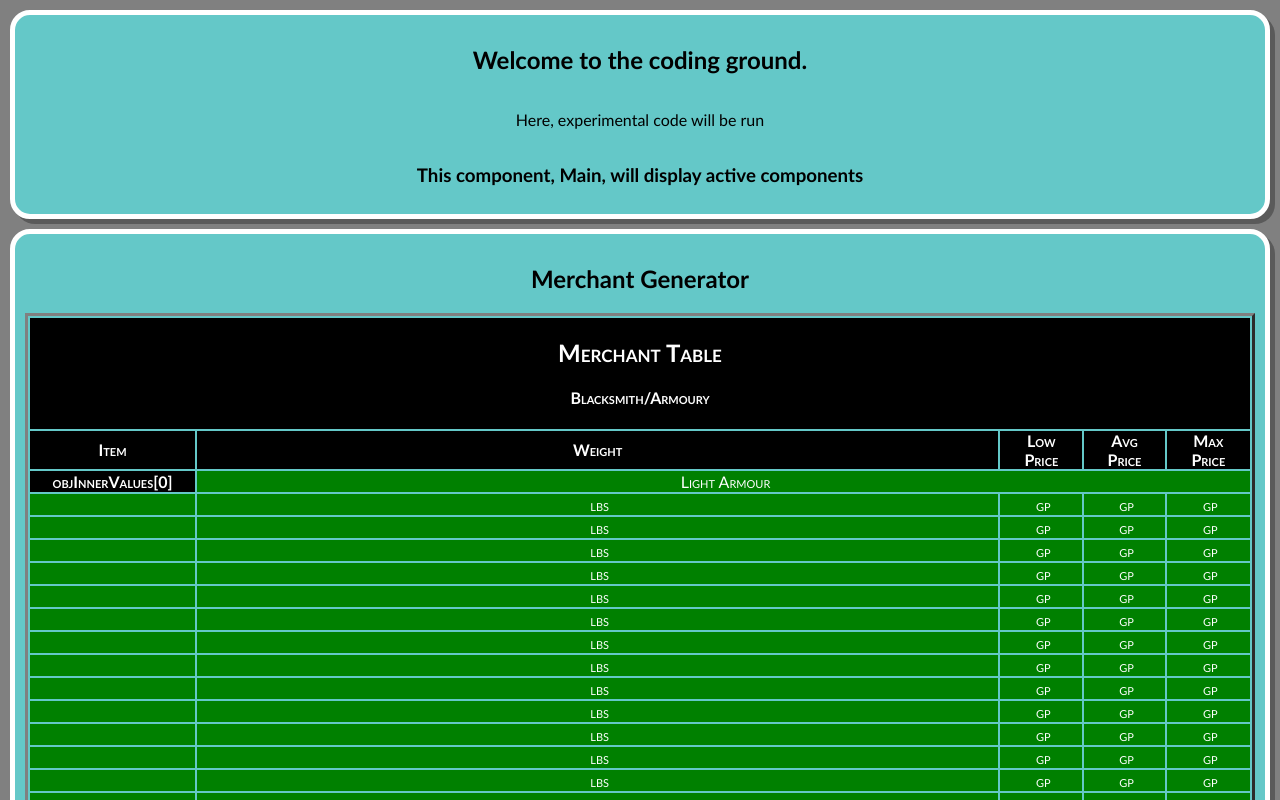
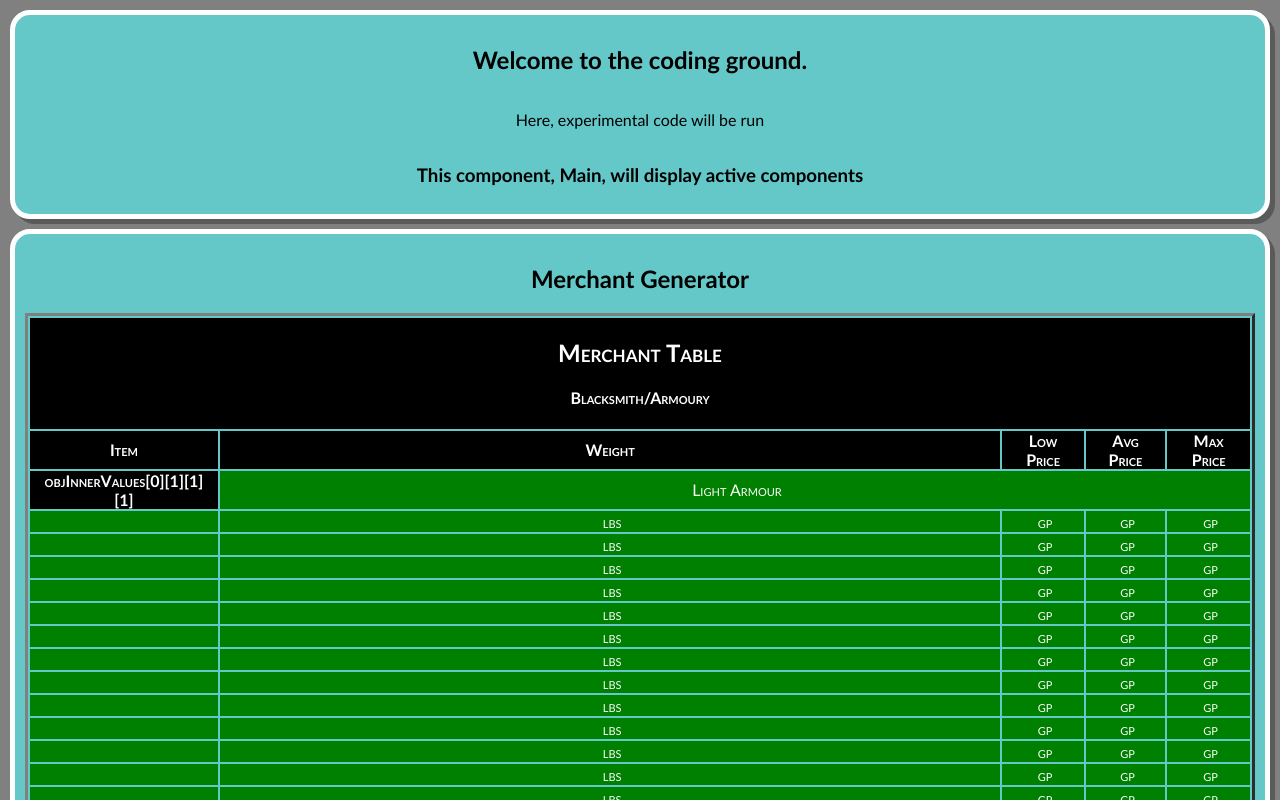
Before and after one commit to BNag87/Testing-Area, a React (Create React App) app: page / in a window 1280 px wide. Shown: the top 800 px of the page. Built offline with nearby package versions, Linux system fonts and the light colour scheme.

Commit message:
weird update

```diff
--- a/src/Components/C-MerchantGenerator.js
+++ b/src/Components/C-MerchantGenerator.js
@@ -18,9 +18,7 @@ import {
 //==========----------→COMPONENT STARTS HERE
 export const MerchantGenerator = () => {
 //WELCOME TO A NEW DAY! YOU'RE ALMOST THERE!
-//Just need to figure out how to navigate the data structure properly.
-//You got the blurb for items but it was searching through each array
-//one at a time without looking through each object entry!
+//Fix the issue with the table generation! Generates sideways!
 
     //get the json data
     const jsonData = require("../Reference Files/Json Files/shops.json");
@@ -69,11 +67,10 @@ export const MerchantGenerator = () => {
                             <TableRow>
                             <>
                             {/* THIS GIVES THE SHOP TYPE */}
-                                <SuperTH>objInnerValues[0]</SuperTH>
+                                <SuperTH>objInnerValues[0][1][1][1]</SuperTH>
                                 <SuperTD colSpan={4}>{objInnerValues[0][1][1][1]}</SuperTD>
                             </>
                             </TableRow>
-
 
                             {/* THIS MAPS THE OBJECT. OBJECTS NEED TO BE MADE TO ARRAYS, THEN MAPPED */}
                             {objInnerValues[0].map((thing, outerIndex) => (
@@ -100,7 +97,6 @@ export const MerchantGenerator = () => {
                                 )
                             }
 
-
     </TableHead>
     </Table>
     </Wrapper>
```
